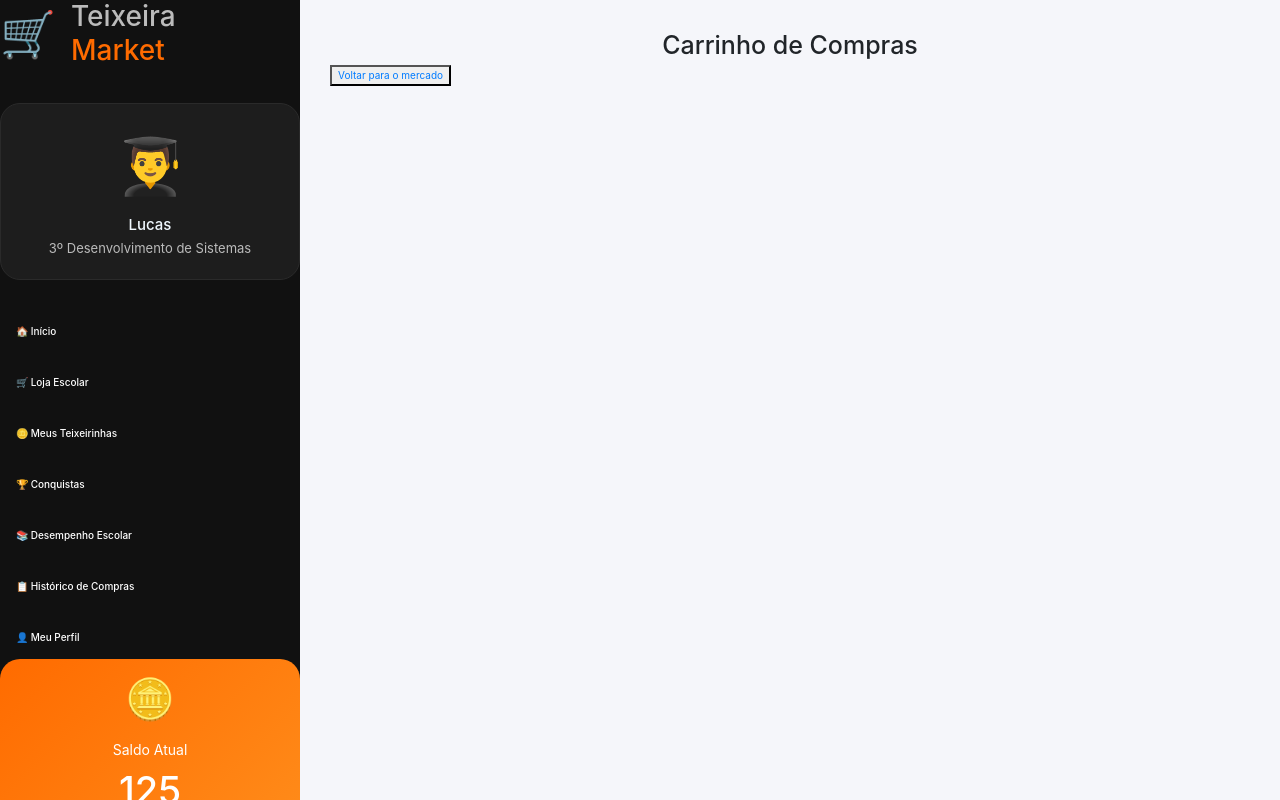
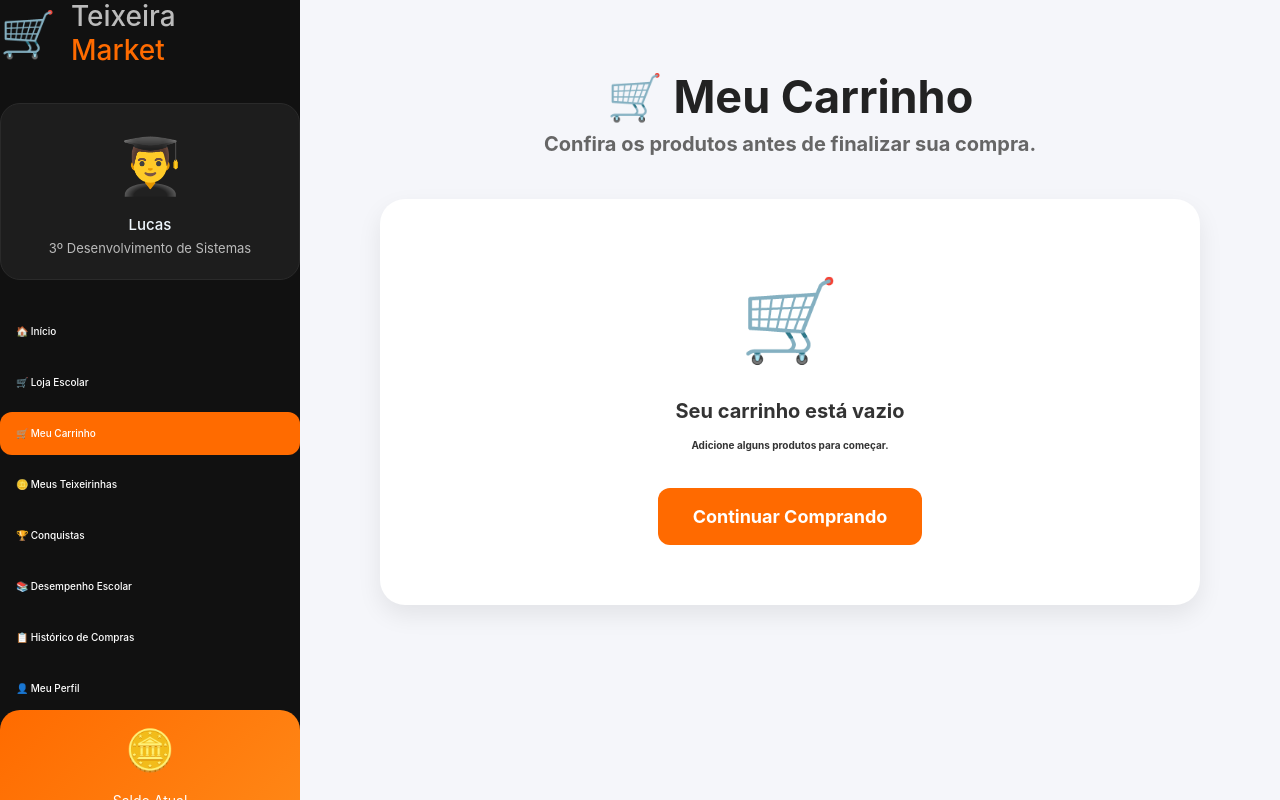
Before and after one commit to mauriciopereiralucas5-gif/Versionamento, a Vue app in the folder Front/tcc/: page /carrinho in a window 1280 px wide. Built offline with nearby package versions, Linux system fonts and the light colour scheme.

Commit message:
atualização dia 30/07

```diff
--- a/Front/tcc/package.json
+++ b/Front/tcc/package.json
@@ -10,7 +10,8 @@
   },
   "dependencies": {
     "bootstrap": "^4.6.2",
-    "bootstrap-vue": "^2.23.1",
+    "bootstrap-icons": "^1.13.1",
+    "bootstrap-vue": "^1.5.1",
     "vue": "^3.5.34"
   },
   "devDependencies": {
--- a/Front/tcc/src/Pages/Carrinho.vue
+++ b/Front/tcc/src/Pages/Carrinho.vue
@@ -1,6 +1,140 @@
-<template class="text-center">
-    <h1 class="text-center">Carrinho de Compras</h1>
-    <router-link to="/mercado">
-        <button class="voltar-mercado">Voltar para o mercado</button>
-    </router-link>
-</template>
+<script setup>
+import { useRouter } from 'vue-router'
+
+const router = useRouter()
+
+function voltarMercado(){
+    router.push('/mercado')
+}
+</script>
+
+<template>
+
+    <div class="carrinho">
+
+        <h1>
+            🛒 Meu Carrinho
+        </h1>
+
+        <p class="subtitulo">
+            Confira os produtos antes de finalizar sua compra.
+        </p>
+
+        <div class="carrinho-vazio">
+
+            <div class="icone">
+                🛒
+            </div>
+
+            <h2>
+                Seu carrinho está vazio
+            </h2>
+
+            <p>
+                Adicione alguns produtos para começar.
+            </p>
+
+            <button @click="voltarMercado">
+    Continuar Comprando
+</button>
+
+        </div>
+
+    </div>
+
+    </template>
+
+    <style scoped>
+
+    .carrinho{
+
+        max-width:900px;
+
+        margin:auto;
+
+        padding:40px;
+    }
+
+    h1{
+
+        text-align:center;
+
+        font-size:45px;
+
+        font-weight:bold;
+
+        color:#222;
+    }
+
+    .subtitulo{
+
+        text-align:center;
+        font-weight: bold;
+        color:#666;
+        margin-bottom:40px;
+        font-size: 20px;
+    }
+
+    .carrinho-vazio{
+
+        background:white;
+
+        border-radius:25px;
+
+        padding:60px;
+
+        text-align:center;
+
+        box-shadow:0 10px 25px rgba(0,0,0,.08);
+    }
+
+    .icone{
+
+        font-size:80px;
+
+        margin-bottom:20px;
+    }
+
+    h2{
+
+        color:#333;
+        font-weight: bolder;
+        margin-bottom:15px;
+    }
+
+    .carrinho-vazio p{
+        font-weight: bolder;
+        color: #333;
+    }
+
+    button{
+
+        margin-top:25px;
+
+        background:#ff6a00;
+
+        color:white;
+
+        border:none;
+
+        border-radius:12px;
+
+        padding:15px 35px;
+
+        font-size:18px;
+
+        font-weight:bold;
+
+        cursor:pointer;
+
+        transition:.3s;
+    }
+
+    button:hover{
+
+        background:#e85f00;
+
+        transform:translateY(-3px);
+    }
+
+    </style>
--- a/Front/tcc/src/Pages/Mercado.vue
+++ b/Front/tcc/src/Pages/Mercado.vue
@@ -3,6 +3,12 @@ import { ref, computed } from 'vue'
 import CardProduto from '@/components/CardProduto.vue'
 import Saldo from './Saldo.vue'
 import Carrinho from './Carrinho.vue'
+import { useRouter } from 'vue-router'
+
+const router = useRouter()
+function abrirCarrinho(){
+  router.push('/carrinho')
+}
 
 const categoriaSelecionada = ref('Tudo')
 const pesquisa = ref("")
@@ -14,7 +20,7 @@ const produtos = [
     descricao: 'Bombom Chokito',
     preco: 2,
     categoria: 'Doces',
-    imagem: 'https://cdn.awsli.com.br/2500x2500/298/298064/produto/13927482/d2b5e5ef55.jpg'
+    imagem: 'https://americanas.vtexassets.com/arquivos/ids/471271-768-auto/28319636_1SZ.webp?v=638750826861670000&quality=9'
   },
 
   {
@@ -53,6 +59,7 @@ const produtos = [
 
 const produtosFiltrados = computed(() => {
 
+
 let lista = produtos
 
 // filtro de categoria
@@ -81,6 +88,7 @@ if (pesquisa.value) {
 
 return lista
 })
+
 </script>
 
 <template>
@@ -90,20 +98,25 @@ return lista
 </h1>
 <h2 class="subtitle text-center">Troque seus Teixeirinhas por diversos produtos!</h2>
 
-<div class="pesquisa.container">
+<div class="pesquisa-container">
   <input
   v-model="pesquisa"
   type="text"
   placeholder="🔍 Pesquisar Produto..."
   class="barra-pesquisa"
   >
+  <div class="">
+    <button class="botao-carrinho" @click="abrirCarrinho">
+
+      <i class="bi bi-cart-fill"></i>
+
+<span class="contador-carrinho">
+  0
+</span>
+
+</button>
+  </div>
 </div>
-
-<router-link to="/carrinho">
-  <button class="botao-carrinho">
-    Ir para carrinho
-  </button>
-</router-link>
 
 <div class="contador-produtos">
   📦 {{ produtosFiltrados.length}}
@@ -169,7 +182,7 @@ return lista
       🔎 Nenhum produto encontrado
 
       <p>
-        Tente pesquisar outro nome
+        Tente pesquisar por outro nome
       </p>
     </div>
     </div>
@@ -201,8 +214,81 @@ return lista
   justify-content: center;
 }
 
+.botao-carrinho{
+
+position: relative;
+
+width: 55px;
+height: 55px;
+
+border: none;
+
+border-radius: 15px;
+
+background: white;
+
+color: #ff6b00;
+
+font-size: 28px;
+
+cursor: pointer;
+
+transition: .25s;
+
+box-shadow: 0 5px 15px rgba(0,0,0,.08);
+
+display: flex;
+
+justify-content: center;
+align-items: center;
+}
+
+.botao-carrinho:hover{
+
+background:#ff6b00;
+
+color:white;
+
+transform: translateY(-4px) scale(1.05);
+
+box-shadow:0 12px 25px rgba(255,106,0,.25);
+}
+
+.botao-carrinho i{
+
+font-size:25px;
+}
+
+.contador-carrinho{
+
+position:absolute;
+
+top:-6px;
+right:-6px;
+
+width:24px;
+height:24px;
+
+border-radius:50%;
+
+background:#ff3b30;
+
+color:white;
+
+font-size:13px;
+
+font-weight:bold;
+
+display:flex;
+
+justify-content:center;
+align-items:center;
+
+border:2px solid white;
+}
+
 .barra-pesquisa{
-  width: 450px;
+  width: 60vw;
   height: 55px;
   padding: 0 20px;
   border: 2px solid #ff6a00;
@@ -215,7 +301,6 @@ return lista
 .barra-pesquisa:focus{
   box-shadow: 0 0 15px rgba(rgba(255,106,0,.25));
 }
-
 
 .contador-produtos{
   margin-bottom: 25px;
@@ -259,7 +344,7 @@ return lista
   gap:25px;
 }
 
-grid-container {
+.grid-container{
   display: grid;
   /* Cria 2 colunas de tamanhos iguais */
   grid-template-columns: 1fr 1fr;
--- a/Front/tcc/src/Router/index.js
+++ b/Front/tcc/src/Router/index.js
@@ -12,6 +12,7 @@ import Desempenho from '@/Pages/Desempenho.vue'
 import Conquistas from '@/Pages/Conquistas.vue'
 import Perfil from '@/Pages/Perfil.vue'
 import Carrinho from '@/Pages/Carrinho.vue'
+
 
 const routes = [
 
--- a/Front/tcc/src/components/Sidebar.vue
+++ b/Front/tcc/src/components/Sidebar.vue
@@ -39,6 +39,10 @@
 
       <router-link to="/mercado" class="item">
         🛒 Loja Escolar
+      </router-link>
+
+      <router-link to="/carrinho" class="item">
+        🛒 Meu Carrinho
       </router-link>
 
       <router-link to="/teixeirinhas" class="item">
--- a/Front/tcc/src/main.js
+++ b/Front/tcc/src/main.js
@@ -4,6 +4,7 @@ import router from './Router'
 
 import 'bootstrap/dist/css/bootstrap.min.css'
 import 'bootstrap'
+import 'bootstrap-icons/font/bootstrap-icons.css'
 
 const app = createApp(App)
 
--- /dev/null
+++ b/Front/tcc/src/stores/carrinho.js
@@ -0,0 +1 @@
+adicionarAoCarrinho(produto)
```
Also changed, not shown: 1 other file (tests, documents, lock files or other folders).
